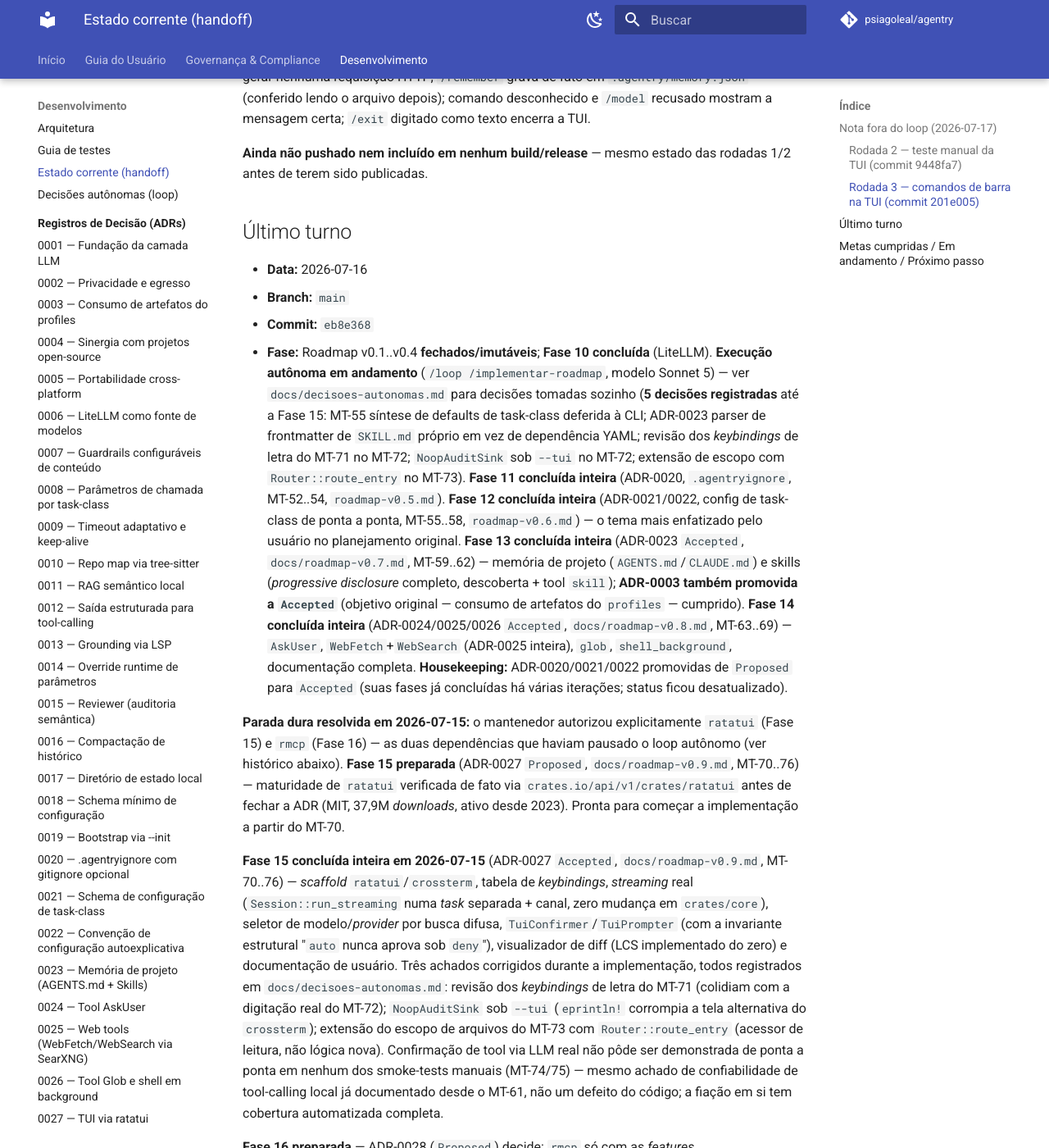
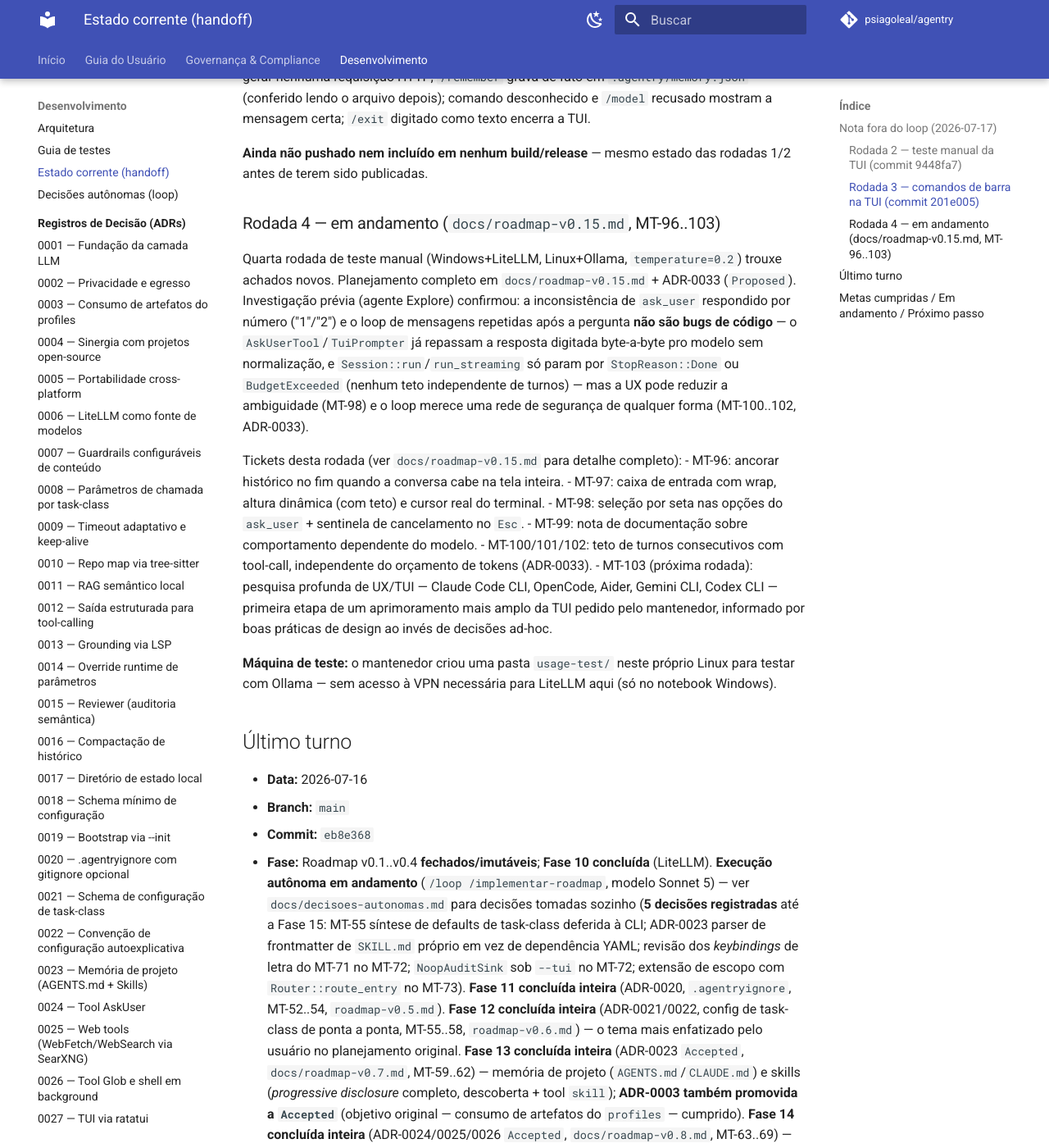
Before and after one commit to psiagoleal/agentry, an MkDocs documentation site: the page built from docs/CURRENT-STATE.md, in a window 1280 px wide and 1400 px high, scrolled down 2721 px. Shown: the whole window at 82% size. Built offline with MkDocs 1.6.1 and Material for MkDocs 9.7.7, drawn with Linux system fonts in a browser that asks for light colours; comment, search, counter and statistics services are not loaded.

Commit message:
docs: planejamento da rodada 4 -- micro-tickets MT-96..103 + ADR-0033 (Proposed)
Roadmap v0.15 (docs/roadmap-v0.15.md): 4 correções de UX da TUI (histórico
ancorado no fim mesmo quando cabe na tela, caixa de entrada com wrap/altura
dinâmica/cursor real, seleção por seta no ask_user + sentinela de Esc,
nota de documentação sobre comportamento dependente do modelo) + teto de
turnos consecutivos com tool-call independente do orçamento de tokens
(ADR-0033, Proposed) + stub da Fase B (pesquisa de UX/TUI, próxima
rodada).

Investigação prévia (agente Explore) confirmou que a inconsistência do
ask_user respondido por número e o loop de mensagens repetidas não são
bugs de código -- documentado no roadmap/ADR como contexto da decisão.

{agente: Claude Code; modelo: claude-sonnet-5}

```diff
--- a/docs/CURRENT-STATE.md
+++ b/docs/CURRENT-STATE.md
@@ -107,6 +107,31 @@ mensagem certa; `/exit` digitado como texto encerra a TUI.
 
 **Ainda não pushado nem incluído em nenhum build/release** — mesmo estado das rodadas 1/2 antes
 de terem sido publicadas.
+
+### Rodada 4 — em andamento (`docs/roadmap-v0.15.md`, MT-96..103)
+
+Quarta rodada de teste manual (Windows+LiteLLM, Linux+Ollama, `temperature=0.2`) trouxe achados
+novos. Planejamento completo em `docs/roadmap-v0.15.md` + ADR-0033 (`Proposed`). Investigação
+prévia (agente Explore) confirmou: a inconsistência de `ask_user` respondido por número
+("1"/"2") e o loop de mensagens repetidas após a pergunta **não são bugs de código** — o
+`AskUserTool`/`TuiPrompter` já repassam a resposta digitada byte-a-byte pro modelo sem
+normalização, e `Session::run`/`run_streaming` só param por `StopReason::Done` ou
+`BudgetExceeded` (nenhum teto independente de turnos) — mas a UX pode reduzir a ambiguidade
+(MT-98) e o loop merece uma rede de segurança de qualquer forma (MT-100..102, ADR-0033).
+
+Tickets desta rodada (ver `docs/roadmap-v0.15.md` para detalhe completo):
+- MT-96: ancorar histórico no fim quando a conversa cabe na tela inteira.
+- MT-97: caixa de entrada com wrap, altura dinâmica (com teto) e cursor real do terminal.
+- MT-98: seleção por seta nas opções do `ask_user` + sentinela de cancelamento no `Esc`.
+- MT-99: nota de documentação sobre comportamento dependente do modelo.
+- MT-100/101/102: teto de turnos consecutivos com tool-call, independente do orçamento de
+  tokens (ADR-0033).
+- MT-103 (próxima rodada): pesquisa profunda de UX/TUI — Claude Code CLI, OpenCode, Aider,
+  Gemini CLI, Codex CLI — primeira etapa de um aprimoramento mais amplo da TUI pedido pelo
+  mantenedor, informado por boas práticas de design ao invés de decisões ad-hoc.
+
+**Máquina de teste:** o mantenedor criou uma pasta `usage-test/` neste próprio Linux para
+testar com Ollama — sem acesso à VPN necessária para LiteLLM aqui (só no notebook Windows).
 
 ## Último turno
 
--- a/mkdocs.yml
+++ b/mkdocs.yml
@@ -116,6 +116,7 @@ nav:
           - "0030 — Checkpoints e undo de mudanças de arquivo": adr/0030-checkpoints-e-undo-de-mudancas-de-arquivo.md
           - "0031 — Subagentes com egresso restrito": adr/0031-subagentes-com-egresso-restrito.md
           - "0032 — Memória de projeto explícita": adr/0032-memoria-de-projeto-explicita.md
+          - "0033 — Teto de turnos consecutivos com tool-call": adr/0033-teto-de-turnos-consecutivos-com-tool-call.md
       - Roadmap:
           - Mapa de longo prazo: roadmap-longo-prazo.md
           - v0.1: roadmap-v0.1.md
@@ -132,6 +133,7 @@ nav:
           - v0.12: roadmap-v0.12.md
           - v0.13: roadmap-v0.13.md
           - v0.14: roadmap-v0.14.md
+          - v0.15: roadmap-v0.15.md
       - Interoperabilidade com ai-coding-agent-profiles:
           - Visão geral: interop/README.md
           - Exchange log: interop/exchange-log.md
```
Also changed, not shown: docs/adr/0033-teto-de-turnos-consecutivos-com-tool-call.md (added, +73 -0 lines), docs/adr/README.md (+1 -0 lines), docs/roadmap-v0.15.md (added, +139 -0 lines).
